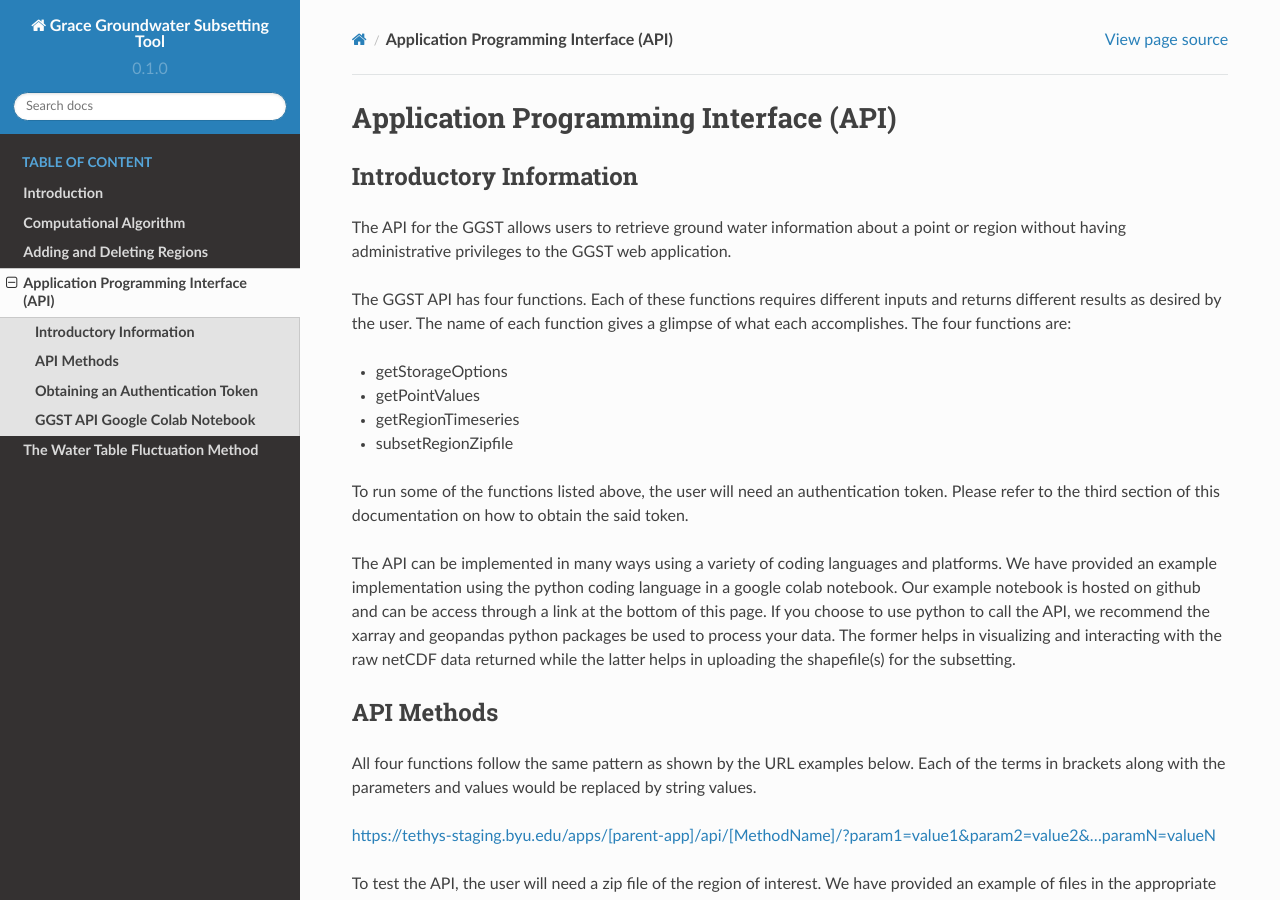
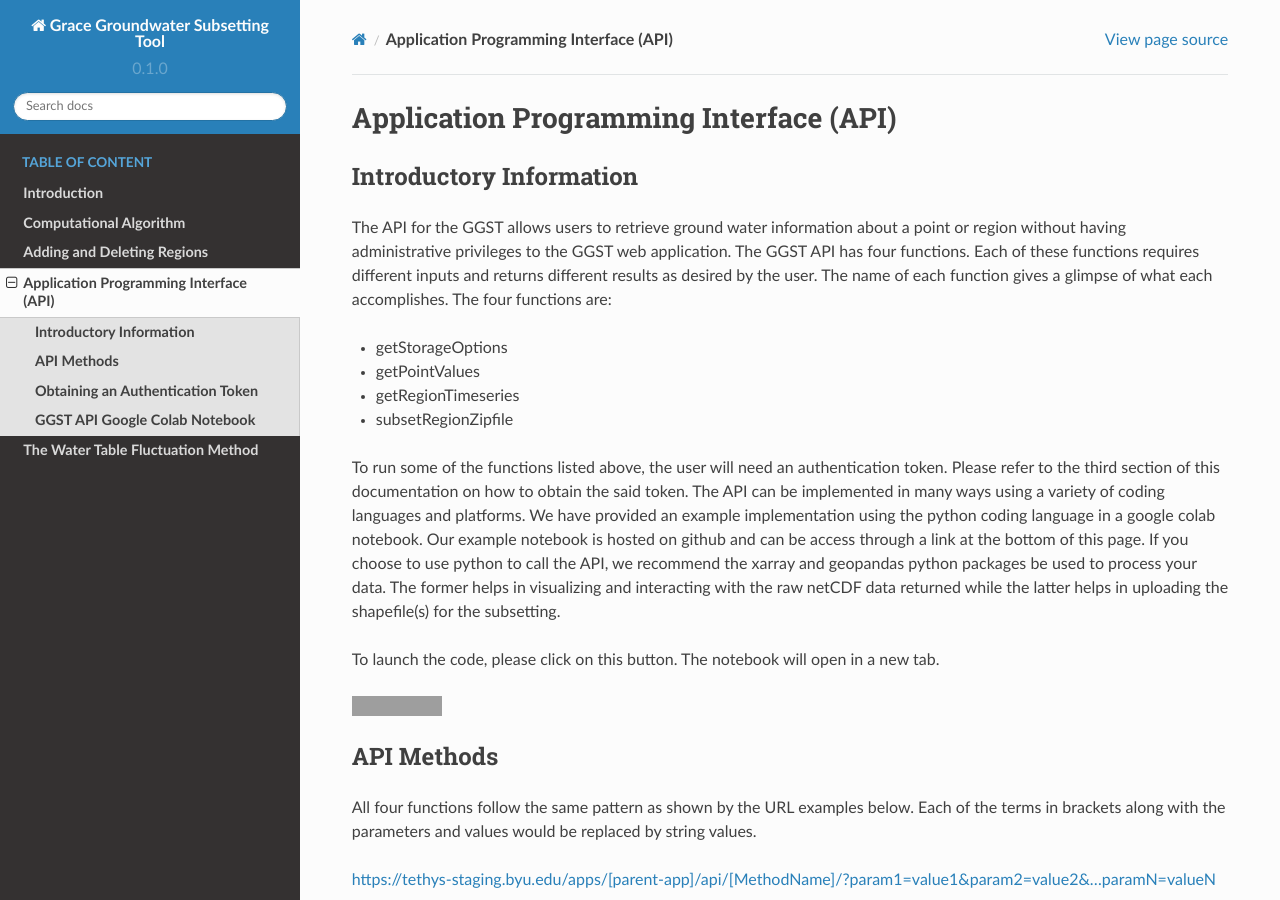
Before and after one commit to BYU-Hydroinformatics/ggst, a Sphinx documentation site: the page built from docs/source/api.rst, in a window 1280 px wide and 900 px high. Built offline with Sphinx 7.4.7 and the Read the Docs theme 2.0.0, drawn with Linux system fonts in a browser that asks for light colours; part of the change alters nothing that is shown; some of the changed text lies outside the part shown; grey boxes are pictures that could not be loaded.

```diff
--- a/docs/source/api.rst
+++ b/docs/source/api.rst
@@ -7,7 +7,6 @@
 **Introductory Information**
 ------------------------
 The API for the GGST allows users to retrieve ground water information about a point or region without having administrative privileges to the GGST web application.
-
 The GGST API has four functions. Each of these functions requires different inputs and returns different results as desired by the user. The name of each function gives a glimpse of what each accomplishes. The four functions are:
 
 * getStorageOptions
@@ -15,8 +14,15 @@ The GGST API has four functions. Each of these functions requires different inpu
 * getRegionTimeseries
 * subsetRegionZipfile
 To run some of the functions listed above, the user will need an authentication token. Please refer to the third section of this documentation on how to obtain the said token.
+The API can be implemented in many ways using a variety of coding languages and platforms. We have provided an example implementation using the python coding language in a google colab notebook. Our example notebook is hosted on github and can be access through a link at the bottom of this page. If you choose to use python to call the API, we recommend the xarray and geopandas python packages be used to process your data. The former helps in visualizing and interacting with the raw netCDF data returned while the latter helps in uploading the shapefile(s) for the subsetting.
 
-The API can be implemented in many ways using a variety of coding languages and platforms. We have provided an example implementation using the python coding language in a google colab notebook. Our example notebook is hosted on github and can be access through a link at the bottom of this page. If you choose to use python to call the API, we recommend the xarray and geopandas python packages be used to process your data. The former helps in visualizing and interacting with the raw netCDF data returned while the latter helps in uploading the shapefile(s) for the subsetting.
+To launch the code, please click on this button. The notebook will open in a new tab.
+
+.. raw:: html
+
+    <a href="https://colab.research.google.com/github/BYU-Hydroinformatics/ggst-notebooks/blob/main/ggst_api.ipynb" target="_blank">
+        <img src="https://colab.research.google.com/assets/colab-badge.svg" alt="Open In Colab">
+    </a>
 
 **API Methods**
 -------
@@ -119,11 +125,15 @@ Tthe last two functions of the API require an authentication token. To obtain on
 Once signed in, click on your username in the right upper corner, opening a panel. Click on the User Settings to reveal the API key.
 
 .. image:: images-api/userpanel.png
+   :scale: 50%
+   :align: center
 
 
 The authentication token or API key will be in the third section.
 
 .. image:: images-api/APIToken.png
+   :scale: 50%
+   :align: center
 
 For privacy reason, we have hidden the remaining characters of this user's token.
 
@@ -157,36 +167,46 @@ The code is divided into six sections designed to help the user understand how t
 Visual guide on netCDF files
 
 .. image:: images-api/visualnetCDF.png
+   :scale: 50%
+   :align: center
 
 This Table elaborates on each of these files and their naming conventions:
 
-+--------------------------+----------------+-------------+---------------------+
-| **Name**                 |**Abbreviation**| **Source**  |**Source Resolution**|
-+--------------------------+----------------+-------------+---------------------+
-| Total Water Storage      | grace	        |GRACE	      |0.5 degrees          |
-+--------------------------+----------------+-------------+---------------------+
-|Surface Water Storage     | sw	            |GLDAS	      |1.0 degrees          |
-+--------------------------+----------------+-------------+---------------------+
-| Soil Moisture Storage    | sm	            |GLDAS	      |1.0  degrees         |
-+--------------------------+----------------+-------------+---------------------+
-|Groundwater Storage	     |gw	            |Calculated*	|1.0  degrees         |
-+--------------------------+----------------+-------------+---------------------+
-|Snow Water Equivalent     |swe		          |GLDAS	      |1.0  degrees         |
-+--------------------------+----------------+-------------+---------------------+
-|Terrestrial Water Storage |tws		          |GLDAS	      |1.0  degrees         |
-+--------------------------+----------------+-------------+---------------------+
-|Canopy Storage            |canopy		      |GLDAS	      |1.0  degrees         |
-+--------------------------+----------------+-------------+---------------------+
 
+.. list-table::
+
+   * - **Name**
+     - **Abbreviation**
+     - **Source**
+     - **Source Resolution**
+   * - Total Water Storage
+     - grace
+     - GRACE
+     - 0.5 degrees
+   * - Surface Water Storage
+     - sw
+     - GLADAS
+     - 1.0 degrees
+   * - Soil Moisture Storage
+     - sm
+     - GLADAS
+     - 1.0 degrees
+   * - Groundwater Storage
+     - gw
+     - Calculated*
+     - 1.0 degrees
+   * - Snow Water Equivalent
+     - swe
+     - GLADAS
+     - 1.0 degrees
+   * - Terrestrial Water Storage
+     - tws
+     - GLADAS
+     - 1.0 degrees
+   * - Canopy Storage
+     - canopy
+     - GLADAS
+     - 1.0 degrees
 
 *To learn more about how this is calculated please visit our algorithm page.
-
 This section will also help you create a dataframe, plot your data, and visualize your data on an animated map
-
-To launch the code, please click on this button. The notebook will open in a new tab.
-
-.. raw:: html
-
-    <a href="https://colab.research.google.com/github/BYU-Hydroinformatics/ggst-notebooks/blob/main/ggst_api.ipynb" target="_blank">
-        <img src="https://colab.research.google.com/assets/colab-badge.svg" alt="Open In Colab">
-    </a>
```
